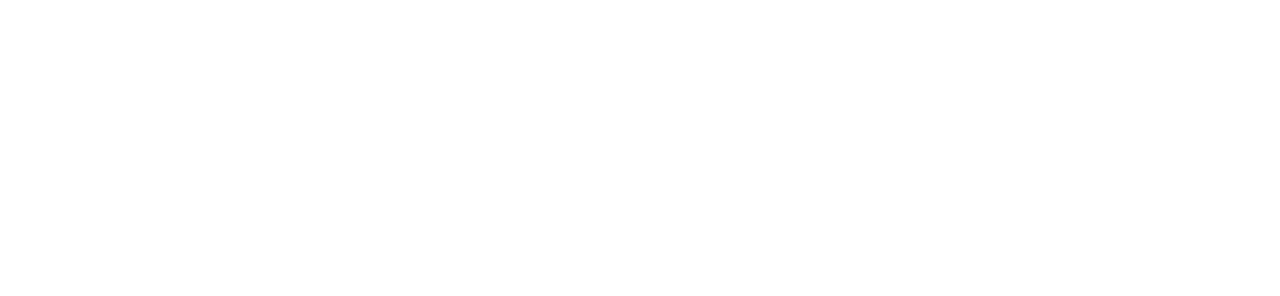
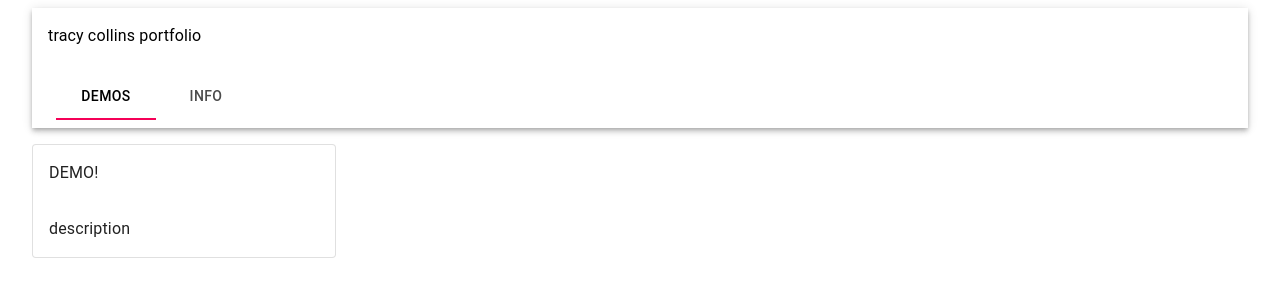
Before and after one commit to tracycollins/threecee-portfolio, a Gatsby site: page / in a window 1280 px wide. Built offline with nearby package versions, Linux system fonts and the light colour scheme; Gatsby itself is replaced by a stand-in of ours.

Commit message:
build out

```diff
--- a/package.json
+++ b/package.json
@@ -15,6 +15,8 @@
     "clean": "gatsby clean"
   },
   "dependencies": {
+    "@material-ui/core": "^4.11.3",
+    "clsx": "^1.1.1",
     "gatsby": "^2.26.1",
     "gatsby-image": "^2.10.0",
     "gatsby-plugin-google-analytics": "^2.10.0",
--- /dev/null
+++ b/src/pages/DemosView.js
@@ -0,0 +1,63 @@
+import React, { useState, useEffect, useCallback, useRef } from 'react';
+import clsx from 'clsx';
+import Container from '@material-ui/core/Container';
+import Grid from '@material-ui/core/Grid';
+import Card from '@material-ui/core/Card';
+import CardContent from '@material-ui/core/CardContent';
+import CardMedia from '@material-ui/core/CardMedia';
+import Typography from '@material-ui/core/Typography';
+import { makeStyles } from '@material-ui/core/styles';
+
+const useStyles = makeStyles((theme) => ({
+  root: {
+    width: "100%",
+    flexGrow: 1,
+    boxShadow: 0,
+  },
+  appBar: {
+    backgroundColor: 'white',
+    marginBottom: theme.spacing(2),
+    boxShadow: 0,
+  },
+  toolBar: {
+    shadows: 0,
+  },
+  title: {
+    // flexGrow: 1,
+    color: 'black',
+    margin: theme.spacing(2),
+  },
+  tabs: {
+    color: 'black',
+  },
+  tab: {
+    minWidth: 100,
+    width: 100,
+  },
+}))
+
+const DemosView = (props) => {
+  const classes = useStyles()
+
+  return (
+    <>
+      <Grid className={classes.grid}>
+        <Grid item className={classes.gridItem} xs={3}>
+          <Card className={classes.card} variant="outlined">
+            <CardContent >
+                <Typography >
+                  DEMO!
+                </Typography>
+            </CardContent>
+            <CardContent >
+                <Typography>description</Typography>
+            </CardContent>
+            <CardMedia/>
+          </Card>
+        </Grid>
+      </Grid>
+    </>
+  )
+}
+
+export default DemosView;
--- /dev/null
+++ b/src/pages/InfoView.js
@@ -0,0 +1,63 @@
+import React, { useState, useEffect, useCallback, useRef } from 'react';
+import clsx from 'clsx';
+import Container from '@material-ui/core/Container';
+import Grid from '@material-ui/core/Grid';
+import Card from '@material-ui/core/Card';
+import CardContent from '@material-ui/core/CardContent';
+import CardMedia from '@material-ui/core/CardMedia';
+import Typography from '@material-ui/core/Typography';
+import { makeStyles } from '@material-ui/core/styles';
+
+const useStyles = makeStyles((theme) => ({
+  root: {
+    width: "100%",
+    flexGrow: 1,
+    boxShadow: 0,
+  },
+  appBar: {
+    backgroundColor: 'white',
+    marginBottom: theme.spacing(2),
+    boxShadow: 0,
+  },
+  toolBar: {
+    shadows: 0,
+  },
+  title: {
+    // flexGrow: 1,
+    color: 'black',
+    margin: theme.spacing(2),
+  },
+  tabs: {
+    color: 'black',
+  },
+  tab: {
+    minWidth: 100,
+    width: 100,
+  },
+}))
+
+const InfoView = (props) => {
+  const classes = useStyles()
+
+  return (
+    <>
+      <Grid className={classes.grid}>
+        <Grid item className={classes.gridItem} xs={3}>
+          <Card className={classes.card} variant="outlined">
+            <CardContent >
+                <Typography >
+                  INFO!
+                </Typography>
+            </CardContent>
+            <CardContent >
+                <Typography>description</Typography>
+            </CardContent>
+            <CardMedia/>
+          </Card>
+        </Grid>
+      </Grid>
+    </>
+  )
+}
+
+export default InfoView;
--- a/src/pages/index.js
+++ b/src/pages/index.js
@@ -1,12 +1,101 @@
-import * as React from "react"
+import React, { useState, useEffect, useCallback, useRef } from 'react';
+import AppBar from '@material-ui/core/AppBar';
+import Container from '@material-ui/core/Container';
+import Tabs from '@material-ui/core/Tabs';
+import Tab from '@material-ui/core/Tab';
+import Toolbar from '@material-ui/core/Toolbar';
+import Typography from '@material-ui/core/Typography';
+import { makeStyles } from '@material-ui/core/styles';
 
-// styles
-// markup
+import DemosView from './DemosView.js';
+import InfoView from './InfoView.js';
+
+const useStyles = makeStyles((theme) => ({
+  root: {
+    width: "100%",
+    flexGrow: 1,
+    boxShadow: 0,
+  },
+  appBar: {
+    backgroundColor: 'white',
+    marginBottom: theme.spacing(2),
+    boxShadow: 0,
+  },
+  toolBar: {
+    shadows: 0,
+  },
+  title: {
+    // flexGrow: 1,
+    color: 'black',
+    margin: theme.spacing(2),
+  },
+  tabs: {
+    color: 'black',
+  },
+  tab: {
+    minWidth: 100,
+    width: 100,
+  },
+}))
+
 
 const IndexPage = () => {
+  const classes = useStyles()
+  const [tabValue, setTabValue] = useState(0)
+  const [currentTab, setCurrentTab] = useState("word")
+  const currentTabRef = useRef(currentTab)
+
+  const handleTabChange = (event, newValue) => {
+
+    event.preventDefault()
+    console.log({newValue})
+
+    switch (newValue){
+      case 0:
+        setCurrentTab("demo")
+        break
+      case 1:
+        setCurrentTab("info")
+        break
+      default:
+        setCurrentTab("demo")
+    }
+
+    setTabValue(newValue)
+  }
+
+  const displayTab = (tab) => {
+    switch (tab){
+      case "demos":
+        return <DemosView />
+      case "info":
+        return <InfoView />
+      default:
+        return <DemosView />
+    }
+  }
+
   return (
-    <main>
-    </main>
+    <div className={classes.root}>
+      <Container component="main" maxWidth={false}>
+        <AppBar  className={classes.appBar} position="static">
+            <Typography className={classes.title}>
+              tracy collins portfolio
+            </Typography>
+          <Toolbar className={classes.toolBar}>
+            <Tabs
+              className={classes.tabs}
+              value={tabValue}
+              onChange={handleTabChange}
+            >
+              <Tab className={classes.tab} label="demos"/>
+              <Tab className={classes.tab} label="info"/>
+            </Tabs>
+          </Toolbar>
+        </AppBar>
+        {displayTab(currentTab)}
+      </Container>
+    </div>
   )
 }
 
```
Also changed, not shown: src/pages/WordView.js (added, +11 -0 lines), 1 other file.
